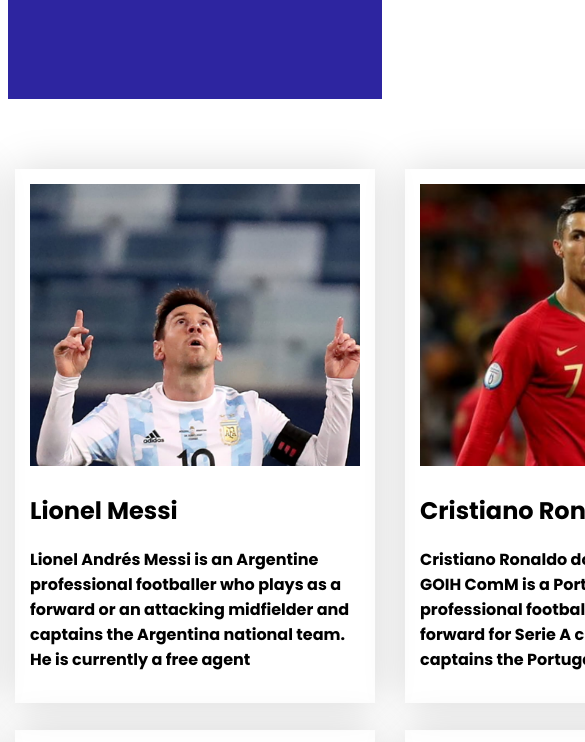
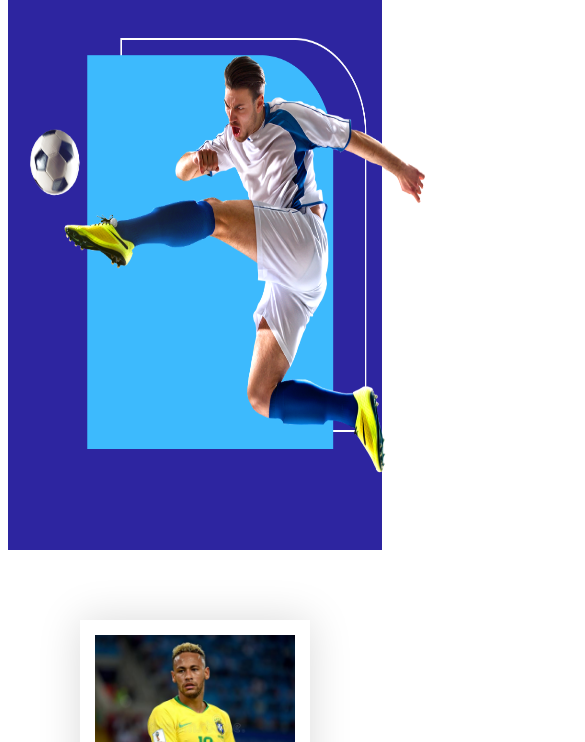
Before and after one commit to MuizSarwar/responsive-football, a plain HTML site: page index.html in a window 390 px wide. Shown: the part 488-1230 px from the top of the page, 585 px wide, since content can reach past the window. Drawn offline with Linux system fonts and the light colour scheme.

Commit message:
This is  last for mobile devices

```diff
--- a/style.css/style.css
+++ b/style.css/style.css
@@ -134,6 +134,32 @@ footer{
 ------------------------------ */
 
 /* mobile devices */
+@media only screen and (max-width:480px) {
+    header{
+        flex-direction: column;
+    }
+    .header-container{
+        flex-direction: column;
+    }
+    .header-text{
+        width: 400px;
+    }
+    .header-image{
+        width: 470px;
+        margin-right: 0px;
+    }
+    .header-image img{
+        width: 400px;
+        margin-right: 0px;
+    }
+    .players{
+        grid-template-columns: repeat(1,1fr);
+
+    }
+    .player{
+        width: 200px;
+    }
+}
 
 @media only screen and (min-width:481px) and (max-width:768px)  {
 
@@ -160,3 +186,10 @@ footer{
         }
 
 }
+
+/* Ipad and Tablets */
+@media only screen and (min-width:769px) and (max-width:1279px) {
+
+
+
+}
```
